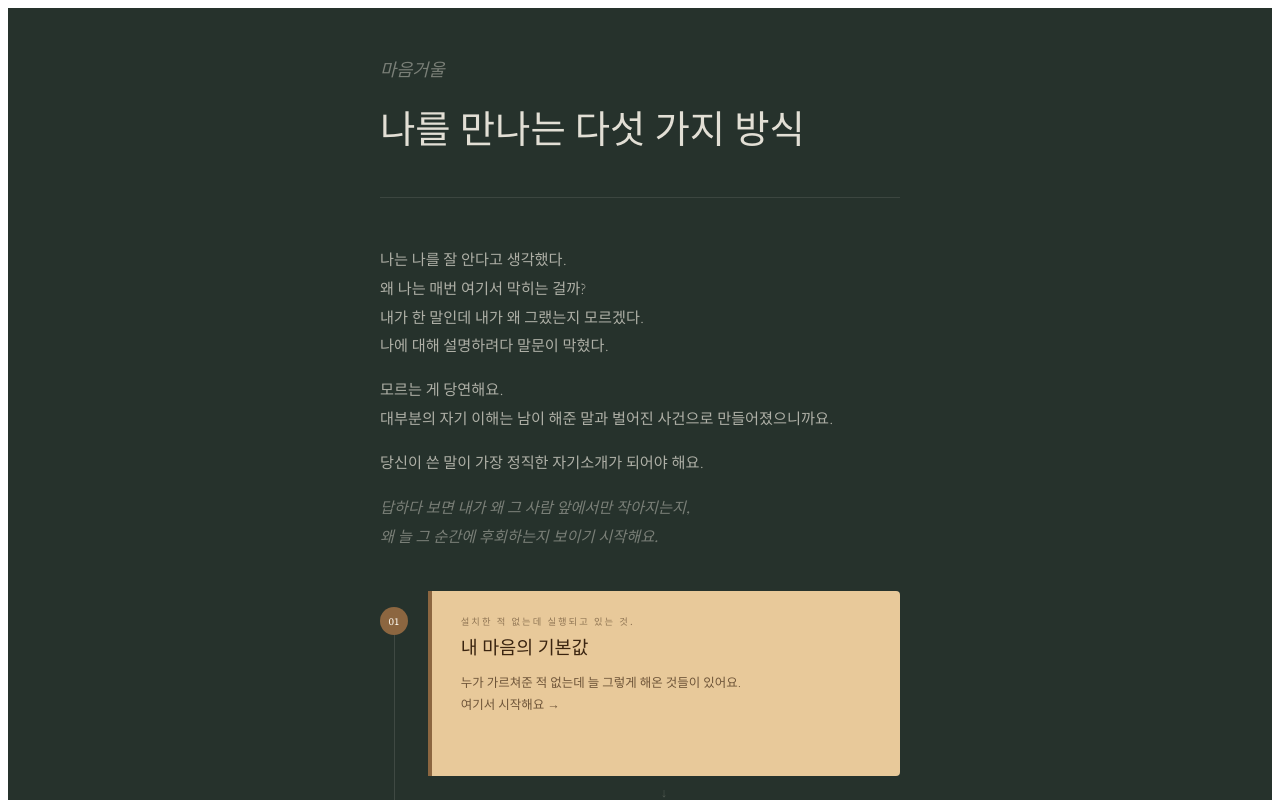
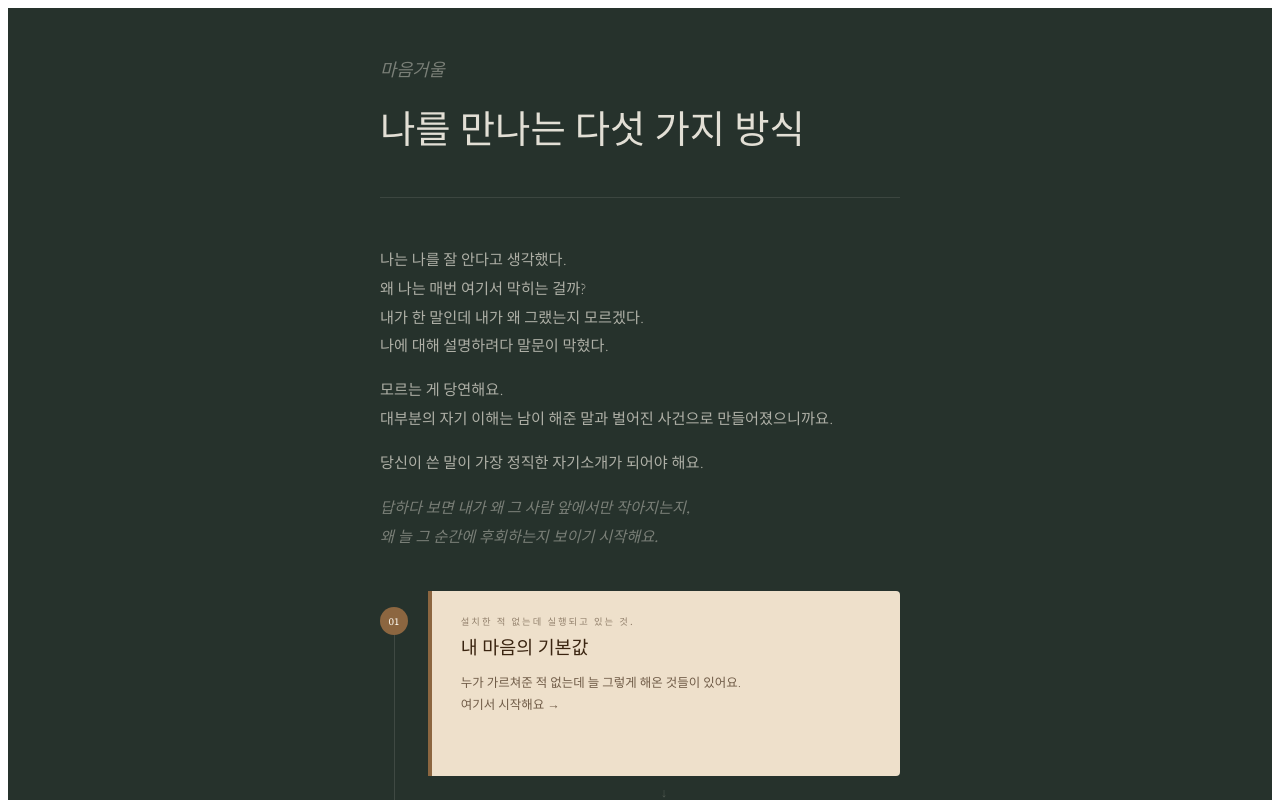
Before and after one commit to confidentha-ux/mind--mirror, a React (Create React App) app: page / in a window 1280 px wide. Shown: the top 800 px of the page. Built offline with nearby package versions, Linux system fonts and the light colour scheme; the HTML template or start-up script is replaced by a standard one; a web font is replaced by a local one.

Commit message:
Change background color of intro card

```diff
--- a/src/App.js
+++ b/src/App.js
@@ -505,7 +505,7 @@ export default function App() {
               <div style={{position:"absolute",left:"-3rem",top:"1rem",width:28,height:28,borderRadius:"50%",background:"#8C6640",display:"flex",alignItems:"center",justifyContent:"center"}}>
                 <span style={{fontFamily:"'Source Serif 4',serif",fontSize:"0.65rem",color:"#F7F2E8"}}>01</span>
               </div>
-              <div onClick={() => setShowQuickTest(true)} style={{background:"#E8C99A",padding:"1.4rem 1.8rem",borderLeft:"4px solid #8C6640",borderRadius:"0 4px 4px 0",position:"relative",overflow:"hidden",minHeight:140}}>
+              <div onClick={() => setShowQuickTest(true)} style={{background:"#EEE0CB",padding:"1.4rem 1.8rem",borderLeft:"4px solid #8C6640",borderRadius:"0 4px 4px 0",position:"relative",overflow:"hidden",minHeight:140}}>
                 <div style={{fontFamily:"'Source Serif 4',serif",fontSize:"0.58rem",letterSpacing:"0.22em",textTransform:"uppercase",color:"rgba(58,36,16,0.5)",marginBottom:"0.35rem"}}>설치한 적 없는데 실행되고 있는 것.</div>
                 <div style={{fontFamily:"'Playfair Display',serif",fontSize:"1.15rem",color:"#3A2410",marginBottom:"0.4rem"}}>내 마음의 기본값</div>
                 <p style={{fontFamily:"'Source Serif 4',serif",fontSize:"0.78rem",fontWeight:300,color:"rgba(58,36,16,0.7)",lineHeight:1.75}}>누가 가르쳐준 적 없는데 늘 그렇게 해온 것들이 있어요.<br/>여기서 시작해요 →</p>
```
